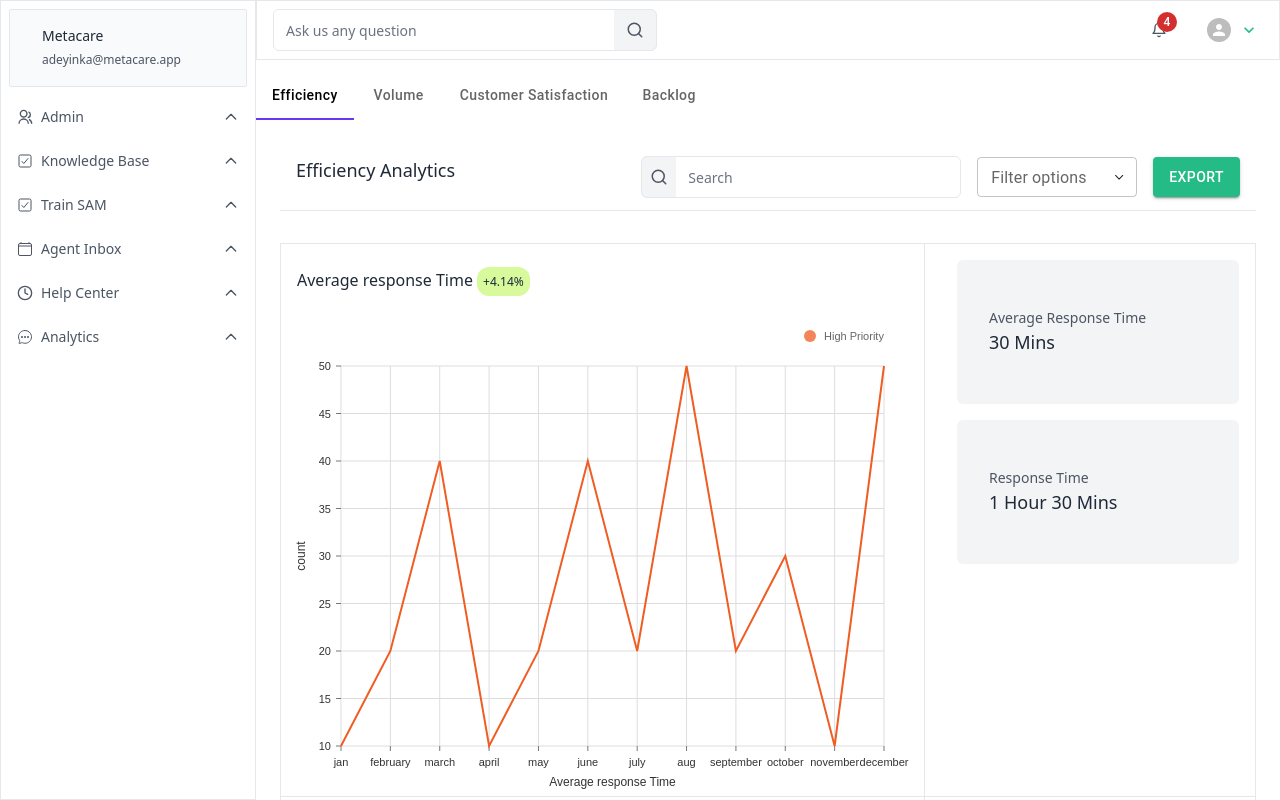
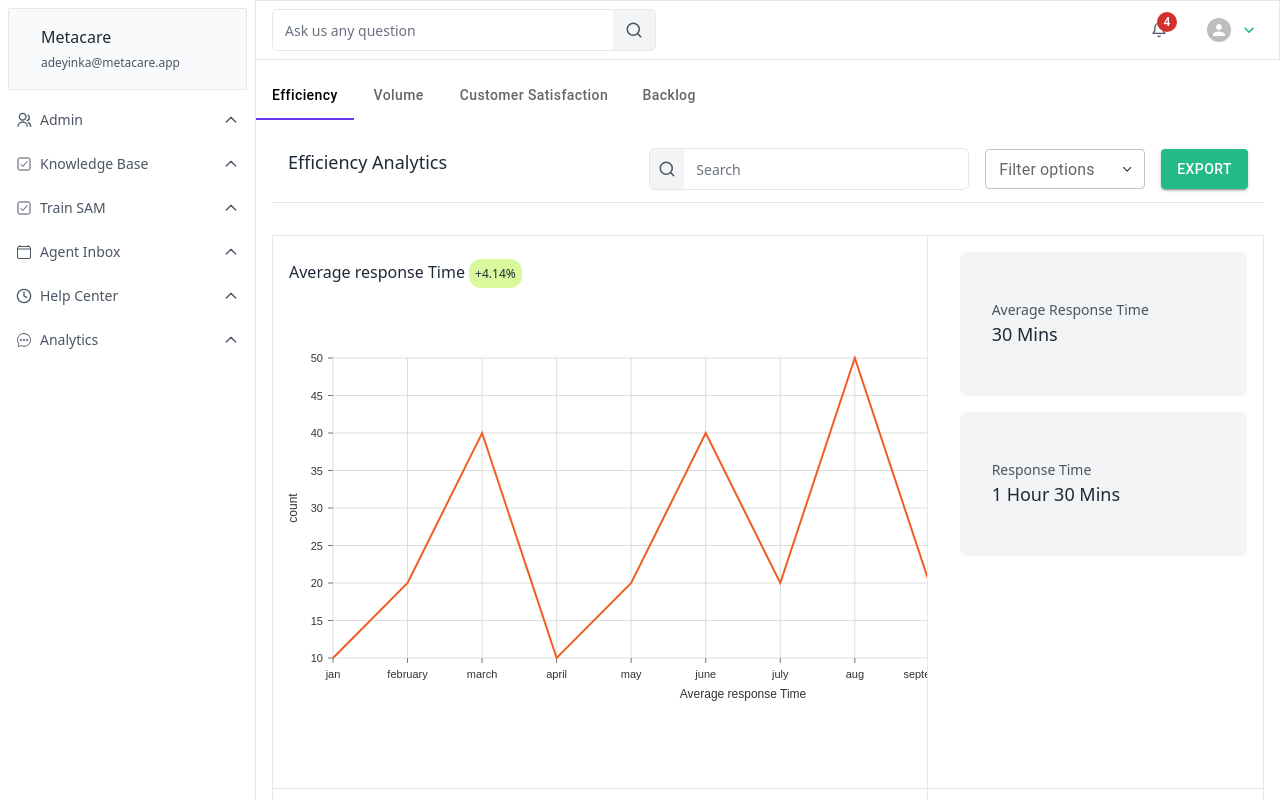
Before and after one commit to samwizzy/metacare-charts, a React (Create React App) app: page / in a window 1280 px wide. Shown: the top 800 px of the page. Built offline with nearby package versions, Linux system fonts and the light colour scheme.

Commit message:
made the line chart scrollable to prevent chart from shrinking its x-axis text

```diff
--- a/src/app/components/LineChart.jsx
+++ b/src/app/components/LineChart.jsx
@@ -1,5 +1,5 @@
 import React from "react";
-import { ResponsiveLine } from "@nivo/line";
+import { /*ResponsiveLine,*/ Line } from "@nivo/line";
 
 type Props = {
   data: any,
@@ -7,9 +7,11 @@ type Props = {
 };
 
 const LineChart = ({ data, legend }: Props) => (
-  <ResponsiveLine
+  <Line
     data={data}
-    colors={{ scheme: "category10", datum: "color" }}
+    width={920}
+    height={400}
+    colors={{ scheme: "nivo", datum: "color" }}
     borderColor={{ from: "color" }}
     margin={{ top: 50, right: 40, bottom: 50, left: 60 }}
     xScale={{ type: "point" }}
--- a/src/app/components/Loader.tsx
+++ b/src/app/components/Loader.tsx
@@ -4,8 +4,8 @@ import CircularProgress from "@mui/material/CircularProgress";
 function Loader(): JSX.Element {
   return (
     <div className="h-screen w-full flex justify-center items-center space-x-2">
-      <CircularProgress size={28} color="primary" />
-      <div className="text-lg text-primary-main font-bold">Loading...</div>
+      <CircularProgress size={28} color="secondary" />
+      <div className="text-lg text-secondary-main font-medium">Loading...</div>
     </div>
   );
 }
--- a/src/app/components/TabPanel.tsx
+++ b/src/app/components/TabPanel.tsx
@@ -19,7 +19,7 @@ function TabPanel(props: TabPanelProps) {
       aria-labelledby={`full-width-tab-${index}`}
       {...other}
     >
-      {value === index && <Box sx={{ p: 3 }}>{children}</Box>}
+      {value === index && <Box sx={{ p: 2 }}>{children}</Box>}
     </div>
   );
 }
--- a/src/app/layouts/AppBar.tsx
+++ b/src/app/layouts/AppBar.tsx
@@ -6,7 +6,7 @@ import AccountMenu from "../components/AccountMenu";
 
 function AppBar() {
   return (
-    <div className="sm:flex block justify-between items-center border px-4 py-2">
+    <div className="sm:flex block justify-between items-center border border-l-0 px-4 py-2">
       <form className="flex border sm:w-96 w-full rounded-md overflow-hidden bg-gray-100 sm:mb-0 mb-4">
         <input
           type="text"
--- a/src/app/layouts/Sidebar.tsx
+++ b/src/app/layouts/Sidebar.tsx
@@ -38,9 +38,9 @@ function Sidebar() {
   };
 
   return (
-    <div className="h-screen w-64 max-w-md border sm:block hidden">
+    <div className="min-h-screen w-64 max-w-md border-r sm:block hidden">
       <div className="border m-2 px-8 py-4 bg-gray-50 rounded-sm">
-        <span className="text-gray-800 text-sm block">Metacare</span>
+        <span className="text-gray-800 text-base block">Metacare</span>
         <span className="text-gray-600 text-xs">adeyinka@metacare.app</span>
       </div>
 
--- a/src/app/views/home/Home.tsx
+++ b/src/app/views/home/Home.tsx
@@ -51,8 +51,11 @@ function Home() {
               </div>
 
               <Box
-                className="w-full sm:h-96 h-full"
-                sx={{ height: { xs: 320, md: 480 } }}
+                sx={{
+                  height: { xs: "auto", md: 480 },
+                  overflowX: "auto",
+                  whiteSpace: "nowrap",
+                }}
               >
                 <LineChart data={chart.data} legend={chart.title} />
               </Box>
```
